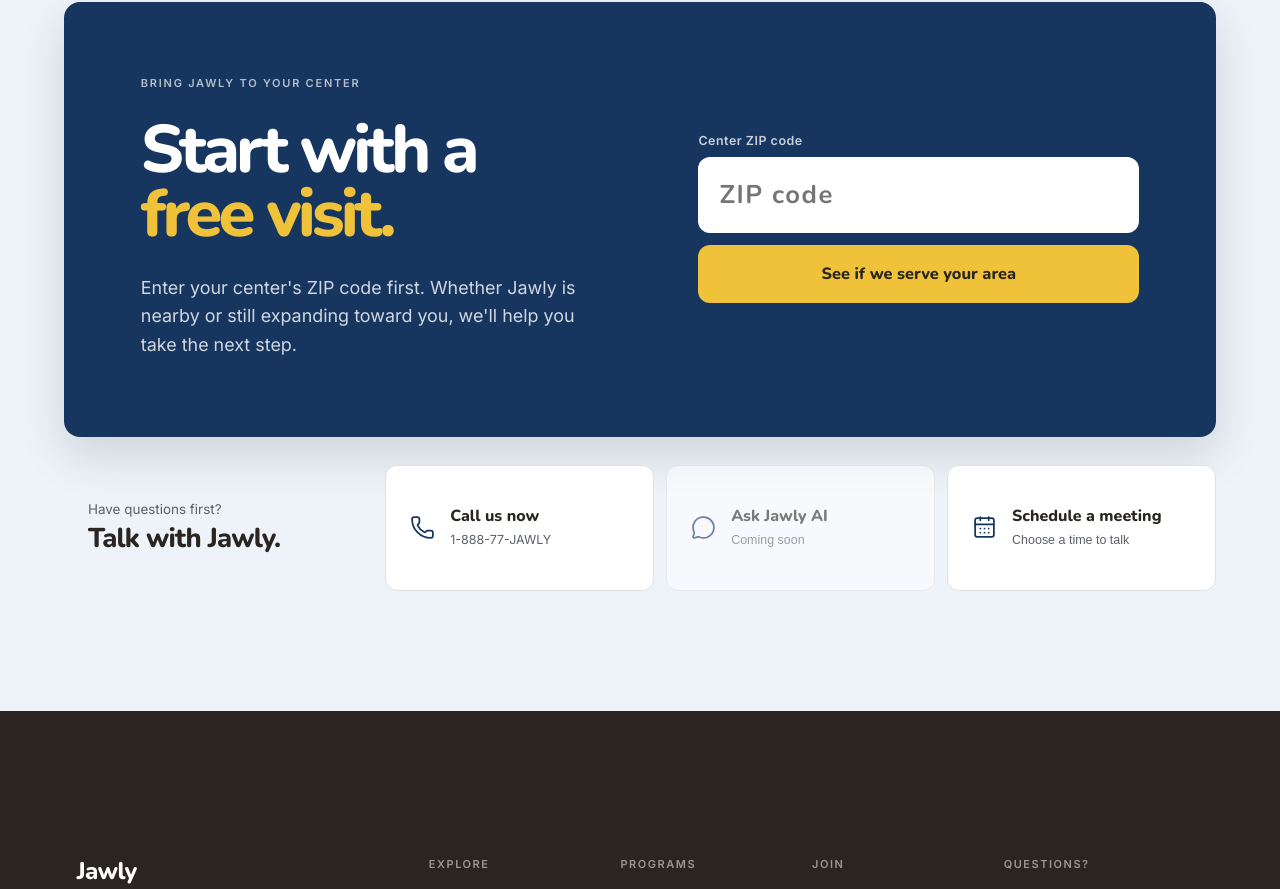
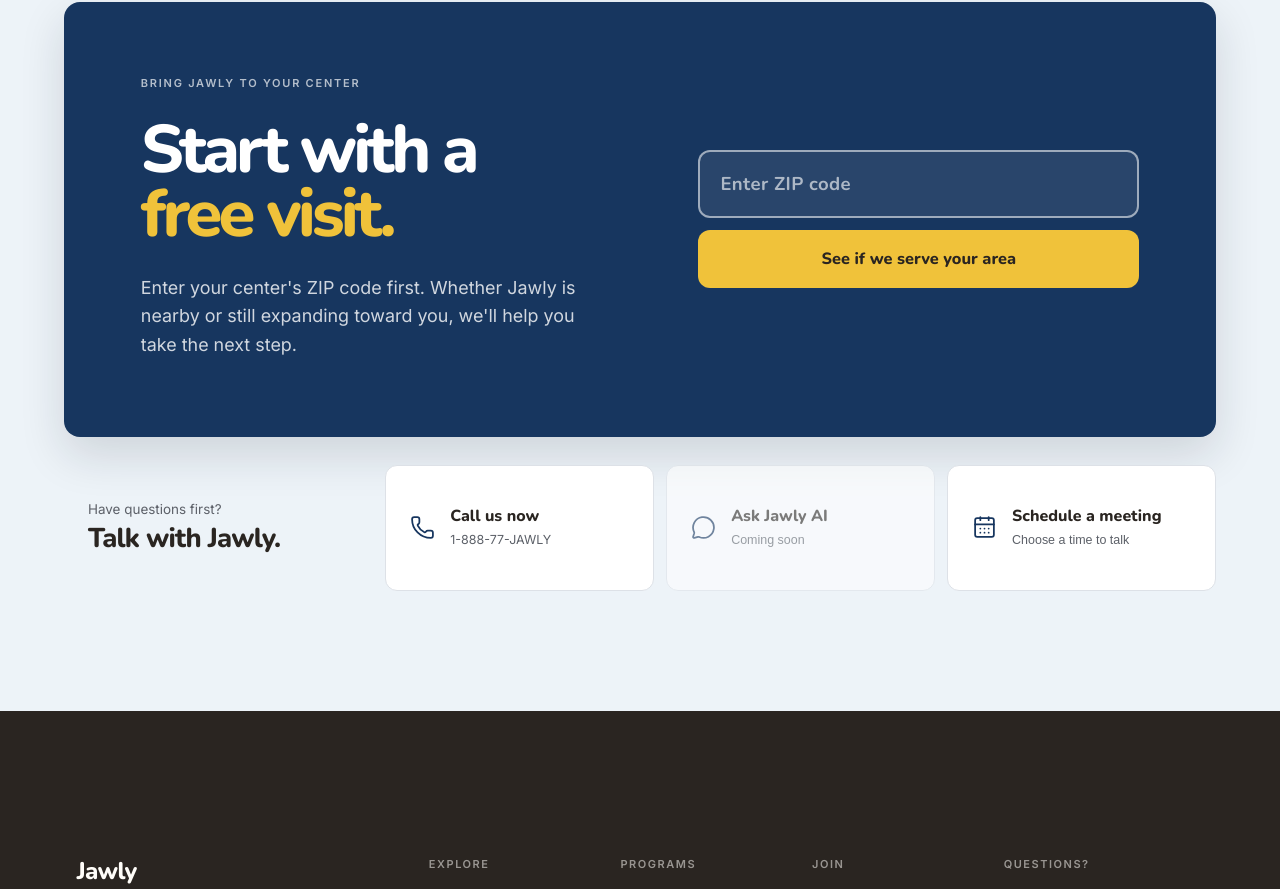
Before and after one commit to Jawly-kids/jawly.kids, a Next.js app: page / in a window 1280 px wide. Shown: the part 8238-9127 px from the top of the page. Built offline with nearby package versions, Linux system fonts and the light colour scheme.

Commit message:
Refine inline ZIP field

```diff
--- a/components/marketing/LeadCaptureCta.tsx
+++ b/components/marketing/LeadCaptureCta.tsx
@@ -108,7 +108,7 @@ export default function LeadCaptureCta({ theme, page, id = "calendar" }: { theme
                       inputMode="numeric"
                       autoComplete="postal-code"
                       maxLength={5}
-                      placeholder="ZIP code"
+                      placeholder="Enter ZIP code"
                       value={zip}
                       onChange={(event) => {
                         setZip(event.target.value.replace(/\D/g, "").slice(0, 5));
--- a/components/marketing/marketing.module.css
+++ b/components/marketing/marketing.module.css
@@ -146,10 +146,12 @@
 .leadIntro h2 em { display: block; color: var(--lead-accent); font-style: normal; }
 .leadIntro > p:last-child { max-width: 590px; margin: 28px 0 0; color: rgb(255 255 255 / .8); font-size: 1.12rem; line-height: 1.6; }
 .leadInteraction { min-width: 0; align-self: center; }
-.zipForm > label, .leadForm label { display: block; margin-bottom: 9px; color: rgb(255 255 255 / .76); font: 600 .78rem/1 var(--font-sans); letter-spacing: .04em; }
+.zipForm > label { position: absolute; width: 1px; height: 1px; padding: 0; margin: -1px; overflow: hidden; clip: rect(0, 0, 0, 0); white-space: nowrap; border: 0; }
+.leadForm label { display: block; margin-bottom: 9px; color: rgb(255 255 255 / .76); font: 600 .78rem/1 var(--font-sans); letter-spacing: .04em; }
 .zipForm > div { display: grid; gap: 12px; }
 .zipForm input, .leadForm input { width: 100%; min-width: 0; height: 62px; padding: 0 20px; color: var(--ink); background: white; border: 1px solid transparent; border-radius: 12px; font: 600 1.08rem var(--font-sans); box-sizing: border-box; }
-.zipForm input { height: 76px; font: 700 clamp(1.35rem, 2vw, 1.75rem) var(--font-display); letter-spacing: .06em; }
+.zipForm input { height: 68px; color: white; background: rgb(255 255 255 / .08); border: 2px solid rgb(255 255 255 / .55); font: 700 clamp(1.1rem, 1.45vw, 1.3rem) var(--font-display); letter-spacing: .02em; }
+.zipForm input::placeholder { color: rgb(255 255 255 / .62); opacity: 1; }
 .zipForm input:focus-visible, .leadForm input:focus-visible { outline: 3px solid color-mix(in srgb, var(--lead-button) 65%, white); outline-offset: 3px; }
 .zipForm button, .leadForm button { min-height: 58px; padding: 0 22px; color: var(--lead-button-ink); background: var(--lead-button); border: 0; border-radius: 12px; font: 800 1.02rem var(--font-display); cursor: pointer; transition: filter 180ms ease, transform 120ms ease; }
 .zipForm button:hover, .leadForm button:hover { filter: brightness(1.08); }
```
